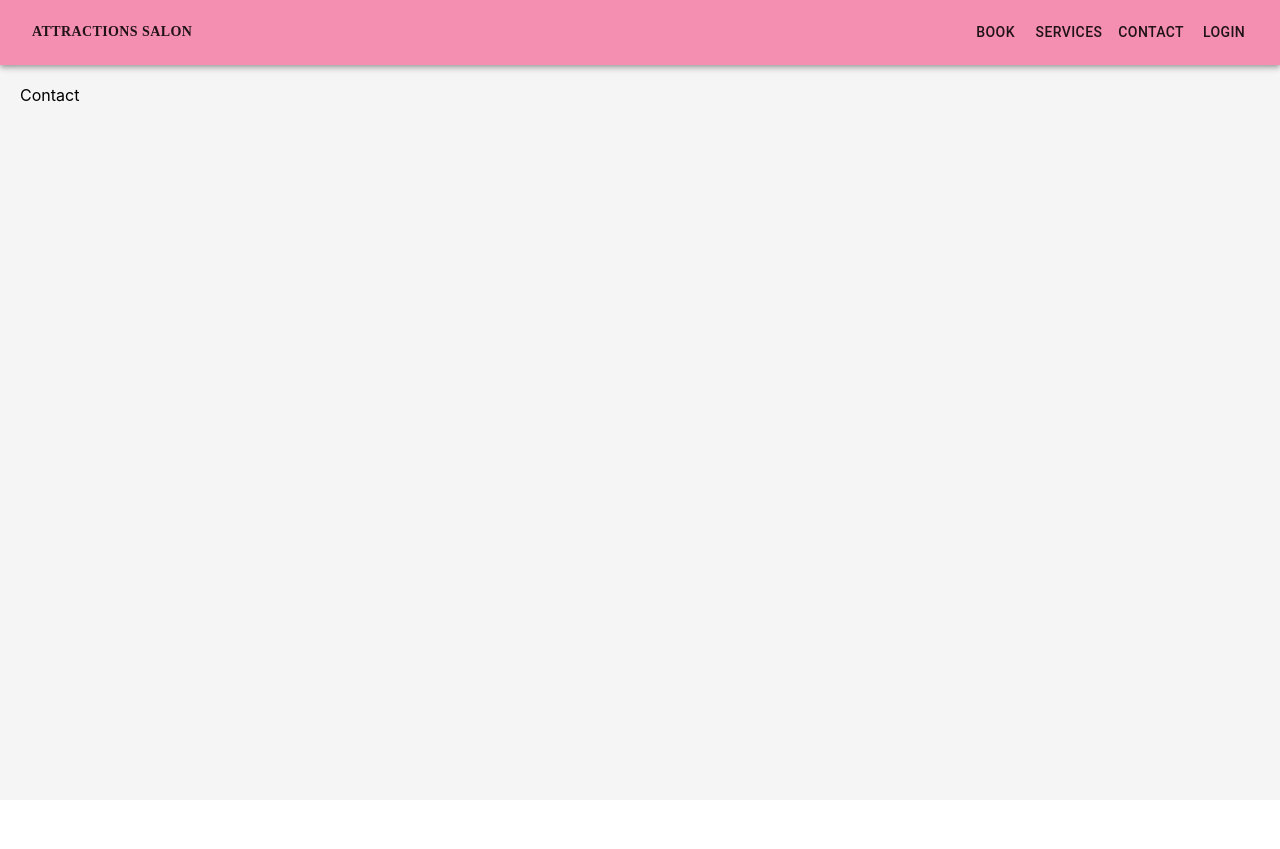
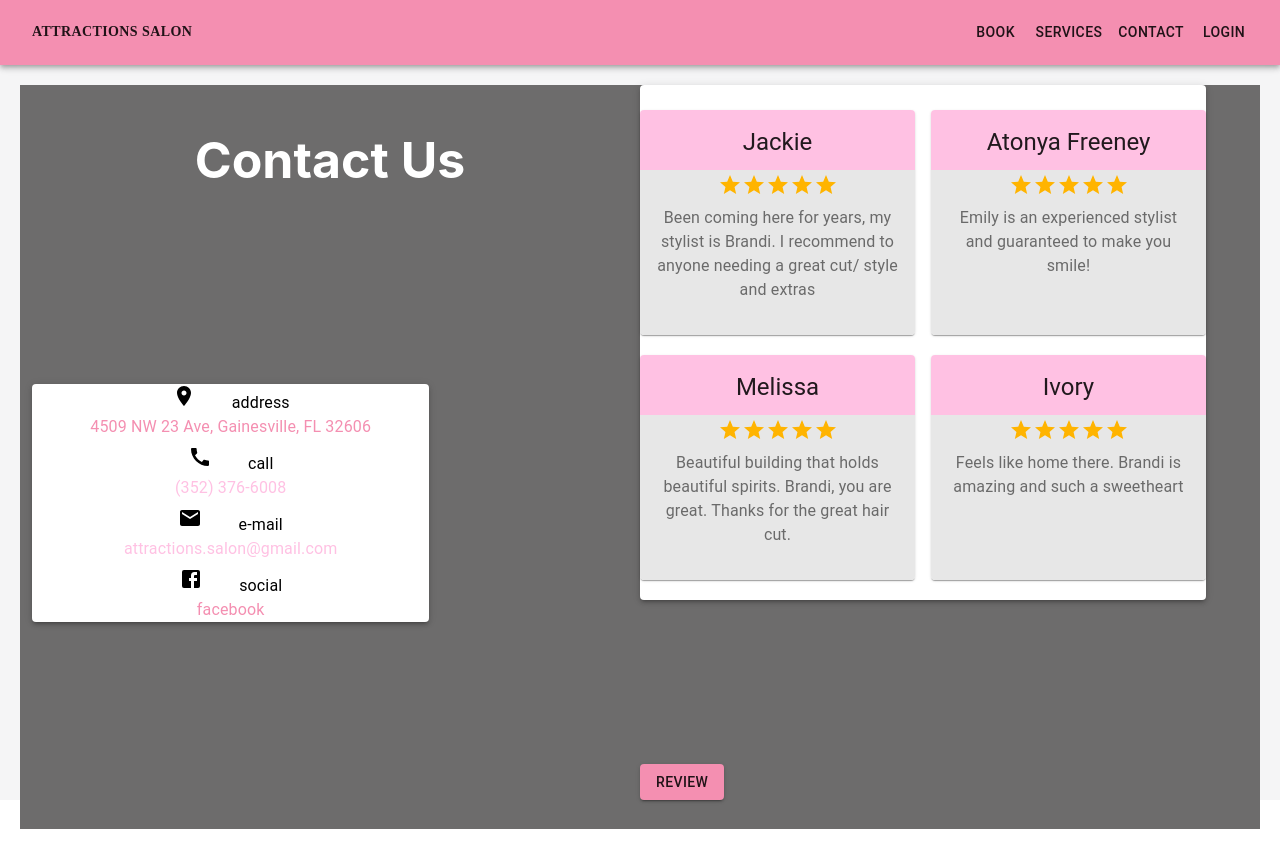
Before and after one commit to LaurenNewman1/Attractions-Salon-Web-App, a React (Create React App) app in the folder client/: page /contact in a window 1280 px wide. Before the commit the page ends 800 px from the top, so only its background shows below. Built offline with nearby package versions, Linux system fonts and the light colour scheme.

Commit message:
Finish Contact Page and Review Component

```diff
--- a/client/src/App.jsx
+++ b/client/src/App.jsx
@@ -17,7 +17,7 @@ const App = () => {
     palette: {
       primary: {
         main: '#f48fb1',
-        light: 'ffc1e3',
+        light: '#ffc1e3',
         dark: '#bf5f82',
       },
       secondary: {
--- /dev/null
+++ b/client/src/components/Review.jsx
@@ -0,0 +1,67 @@
+import React from 'react';
+import { makeStyles } from '@material-ui/core/styles';
+import {
+  Card, Typography, CardContent,
+} from '@material-ui/core';
+import {
+  Rating,
+} from '@material-ui/lab';
+import ReviewData from '../reviews.json';
+
+const useStyles = makeStyles({
+  root: {
+    maxWidth: 275,
+    marginBottom: 20,
+    minHeight: 225,
+    background: 'linear-gradient(180deg, #ffc1e3 26.82%, rgba(173, 126, 115, 0) 26.83%, #e7e7e7 26.83%)',
+  },
+  bullet: {
+    display: 'inline-block',
+    // margin: '0 2px',
+    transform: 'scale(0.8)',
+  },
+  title: {
+    fontSize: 14,
+  },
+  pos: {
+    // marginBottom: 12,
+    height: '100%',
+    marginTop: 5,
+  },
+});
+
+const Review = () => {
+  const classes = useStyles();
+  //   const bull = <span className={classes.bullet}>•</span>;
+  return (
+    <div style={{ columns: '2 auto', marginTop: 25 }}>
+      {/* style={{ display: 'flex', margin: '10px' }} */}
+      {/* <Grid container spacing={3}>
+        <Grid item xs={6}> */}
+      {ReviewData.map((reviewDetail) => (
+        <div>
+          <Card className={classes.root}>
+            <CardContent>
+              <Typography variant="h5" component="h2" style={{ paddingBottom: 15 }}>
+                {reviewDetail.name}
+              </Typography>
+              <Rating name="read-only" value="5" readOnly />
+              <Typography className={classes.pos} color="textSecondary">
+                {reviewDetail.content}
+              </Typography>
+              {/* <Typography variant="body2" component="p">
+                well meaning and kindly.
+                <br />
+              </Typography> */}
+            </CardContent>
+
+          </Card>
+        </div>
+      ))}
+      {/* </Grid> */}
+      {/* </Grid> */}
+    </div>
+  );
+};
+
+export default Review;
--- /dev/null
+++ b/client/src/css/ContactStyles.js
@@ -0,0 +1,30 @@
+import { makeStyles } from '@material-ui/core';
+
+const useStyles = makeStyles((theme) => ({
+  root: {
+    flexGrow: 1,
+  },
+  paper: {
+    margin: '0',
+    padding: theme.spacing(1.5),
+    textAlign: 'center',
+    color: theme.palette.text.secondary,
+    backgroundColor: '#6d6c6c',
+    height: '90vh',
+  },
+  black: {
+    backgroundColor: '#6d6c6c',
+  },
+  text: {
+    top: '20vh',
+    position: 'relative',
+    color: theme.palette.primary.light,
+  },
+  button: {
+    position: 'absolute',
+    bottom: 0,
+  },
+}));
+
+
+export default useStyles;
--- a/client/src/layouts/Book.jsx
+++ b/client/src/layouts/Book.jsx
@@ -1,12 +1,11 @@
 import React from 'react';
 import Page from '../components/Page';
 
-const Book = () => {
-  return (
-    <Page>
-      <div>Book</div>
-    </Page>
-  );
-};
+const Book = () => (
+  <Page>
+    <div>Book Us</div>
+  </Page>
+);
+
 
 export default Book;
--- a/client/src/layouts/Contact.jsx
+++ b/client/src/layouts/Contact.jsx
@@ -1,10 +1,115 @@
 import React from 'react';
+import {
+  Button, Grid, ListItemIcon, ListItemText, Typography, useTheme, Link, Paper,
+} from '@material-ui/core';
+import {
+  Place, Email, Call, Facebook,
+} from '@material-ui/icons';
 import Page from '../components/Page';
+import useStyles from '../css/ContactStyles';
+import Review from '../components/Review';
 
 const Contact = () => {
+  const classes = useStyles();
+  const theme = useTheme();
   return (
+
     <Page>
-      <div>Contact</div>
+      <div className={classes.paper}>
+
+        <Grid container spacing={3}>
+
+
+          <Grid item xs={6}>
+
+            <h1 style={{ color: 'white', fontSize: '50px' }}>Contact Us</h1>
+            <Grid
+              item
+              xs={8}
+              bgcolor="#302f2f"
+              mx={0.5}
+              // alignSelf="center"
+              top="100px"
+              className={classes.text}
+            >
+              <Paper elevation={3}>
+                <ListItemText
+                  align="center"
+                  top="100px"
+                  primary={(
+                    <Typography type="body2" style={{ color: 'black' }}>
+                      <ListItemIcon style={{ color: 'black' }}><Place /></ListItemIcon>
+                      {' '}
+                      address
+                    </Typography>
+)}
+                  secondary={(
+                    <Typography type="body2" style={{ color: theme.palette.primary.light }}>
+                      <Link href="https://www.google.com/search?hl=en&sxsrf=ALeKk00YyPQXV5fYZc-YmnA1LxwoYCfeNg:1583648417111&source=hp&ei=nY5kXrS-EKLM1QGnr5kI&q=attractions%20salon&oq=attractions+salon&gs_l=psy-ab.3..35i39l2j0l8.1510.3107..3214...1.0..0.137.1766.2j14......0....1..gws-wiz.......0i131j0i67j0i20i263j0i131i20i263.LCrgGsRGmXM&ved=2ahUKEwjGkeeKnoroAhW7kHIEHeCdDawQvS4wAnoECAsQOg&uact=5&npsic=0&rflfq=1&rlha=0&rllag=29073323,-81928629,80437&tbm=lcl&rldimm=1918519656102451080&lqi=ChFhdHRyYWN0aW9ucyBzYWxvblomChFhdHRyYWN0aW9ucyBzYWxvbiIRYXR0cmFjdGlvbnMgc2Fsb24&rldoc=1&tbs=lrf:!1m4!1u3!2m2!3m1!1e1!1m4!1u2!2m2!2m1!1e1!1m5!1u15!2m2!15m1!1shas_1wheelchair_1accessible_1entrance!4e2!2m1!1e2!2m1!1e3!3sIAE,lf:1,lf_ui:2&rlst=f#rlfi=hd:;si:1918519656102451080,l,ChFhdHRyYWN0aW9ucyBzYWxvblomChFhdHRyYWN0aW9ucyBzYWxvbiIRYXR0cmFjdGlvbnMgc2Fsb24;mv:[[30.457076299999997,-79.8708192],[27.441068599999998,-90.3248397]];tbs:lrf:!1m4!1u3!2m2!3m1!1e1!1m4!1u2!2m2!2m1!1e1!2m1!1e2!2m1!1e3!3sIAE,lf:1,lf_ui:2">
+                        4509 NW 23 Ave, Gainesville, FL 32606
+                      </Link>
+                    </Typography>
+)}
+                />
+                <ListItemText
+                  align="center"
+                // className={classes.paper}
+                  primary={(
+                    <Typography type="body2" style={{ color: 'black' }}>
+                      <ListItemIcon style={{ color: 'black' }}><Call /></ListItemIcon>
+                      {' '}
+                      call
+                    </Typography>
+)}
+                  secondary={<Typography type="body2" style={{ color: theme.palette.primary.light }}>(352) 376-6008</Typography>}
+                />
+                <ListItemText
+                // className={classes.paper}
+                  align="center"
+                  primary={(
+                    <Typography type="body2" style={{ color: 'black' }}>
+                      <ListItemIcon style={{ color: 'black' }}><Email /></ListItemIcon>
+                      {' '}
+                      e-mail
+                    </Typography>
+)}
+                  secondary={<Typography type="body2" style={{ color: theme.palette.primary.light }}>attractions.salon@gmail.com</Typography>}
+                />
+                <ListItemText
+                // className={classes.paper}
+                  align="center"
+                  primary={(
+                    <Typography type="body2" style={{ color: 'black' }}>
+                      <div>
+                        <ListItemIcon style={{ color: 'black' }}>
+                          <Facebook />
+                          {' '}
+
+                        </ListItemIcon>
+                        {' '}
+
+                        social
+                      </div>
+                      <Link href="https://www.facebook.com/pages/Attractions-Salon/746300208837896">
+                        facebook
+                      </Link>
+                    </Typography>
+)}
+                  secondary={<Typography type="body2" style={{ color: theme.palette.primary.light }} />}
+                />
+              </Paper>
+            </Grid>
+            {/* <Review /> */}
+          </Grid>
+          <Paper elevation={3}>
+            <Review />
+          </Paper>
+
+        </Grid>
+        <Button className={classes.button} variant="contained" color="primary" href="https://www.google.com/search?hl=en&sxsrf=ALeKk00YyPQXV5fYZc-YmnA1LxwoYCfeNg:1583648417111&source=hp&ei=nY5kXrS-EKLM1QGnr5kI&q=attractions%20salon&oq=attractions+salon&gs_l=psy-ab.3..35i39l2j0l8.1510.3107..3214...1.0..0.137.1766.2j14......0....1..gws-wiz.......0i131j0i67j0i20i263j0i131i20i263.LCrgGsRGmXM&ved=2ahUKEwjGkeeKnoroAhW7kHIEHeCdDawQvS4wAnoECAsQOg&uact=5&npsic=0&rflfq=1&rlha=0&rllag=29073323,-81928629,80437&tbm=lcl&rldimm=1918519656102451080&lqi=ChFhdHRyYWN0aW9ucyBzYWxvblomChFhdHRyYWN0aW9ucyBzYWxvbiIRYXR0cmFjdGlvbnMgc2Fsb24&rldoc=1&tbs=lrf:!1m4!1u3!2m2!3m1!1e1!1m4!1u2!2m2!2m1!1e1!1m5!1u15!2m2!15m1!1shas_1wheelchair_1accessible_1entrance!4e2!2m1!1e2!2m1!1e3!3sIAE,lf:1,lf_ui:2&rlst=f#rlfi=hd:;si:1918519656102451080,l,ChFhdHRyYWN0aW9ucyBzYWxvblomChFhdHRyYWN0aW9ucyBzYWxvbiIRYXR0cmFjdGlvbnMgc2Fsb24;mv:[[30.457076299999997,-79.8708192],[27.441068599999998,-90.3248397]];tbs:lrf:!1m4!1u3!2m2!3m1!1e1!1m4!1u2!2m2!2m1!1e1!2m1!1e2!2m1!1e3!3sIAE,lf:1,lf_ui:2">
+          Review
+        </Button>
+      </div>
     </Page>
   );
 };
--- a/client/src/layouts/Home.jsx
+++ b/client/src/layouts/Home.jsx
@@ -2,12 +2,11 @@ import React from 'react';
 import Page from '../components/Page';
 import '../css/App.css';
 
-const Home = () => {
-  return (
-    <Page>
-      <div>Home</div>
-    </Page>
-  );
-};
+const Home = () => (
+  <Page>
+    <div>Home</div>
+  </Page>
+);
+
 
 export default Home;
--- a/client/src/layouts/Login.jsx
+++ b/client/src/layouts/Login.jsx
@@ -1,12 +1,10 @@
 import React from 'react';
 import Page from '../components/Page';
 
-const Login = () => {
-  return (
-    <Page>
-      <div>Login</div>
-    </Page>
-  );
-};
+const Login = () => (
+  <Page>
+    <div>Login</div>
+  </Page>
+);
 
 export default Login;
--- a/client/src/layouts/Services.jsx
+++ b/client/src/layouts/Services.jsx
@@ -1,12 +1,10 @@
 import React from 'react';
 import Page from '../components/Page';
 
-const Services = () => {
-  return (
-    <Page>
-      <div>Services</div>
-    </Page>
-  );
-};
+const Services = () => (
+  <Page>
+    <div>Services</div>
+  </Page>
+);
 
 export default Services;
--- /dev/null
+++ b/client/src/reviews.json
@@ -0,0 +1,22 @@
+[
+    {
+        "id": 1,
+        "name": "Jackie" ,
+        "content": "Been coming here for years, my stylist is Brandi. I recommend to anyone needing a great cut/ style and extras"
+    },
+    {
+        "id": 2,
+        "name": "Melissa",
+        "content": "Beautiful building that holds beautiful spirits. Brandi, you are great. Thanks for the great hair cut."
+    },
+    {
+        "id": 3,
+        "name": "Atonya Freeney",
+        "content": "Emily is an experienced stylist and guaranteed to make you smile!"
+    },
+    {
+        "id": 4,
+        "name": "Ivory",
+        "content": "Feels like home there. Brandi is amazing and such a sweetheart"
+    }
+]
--- a/package.json
+++ b/package.json
@@ -8,6 +8,7 @@
     "@babel/preset-env": "^7.8.4",
     "@material-ui/core": "^4.9.3",
     "@material-ui/icons": "^4.9.1",
+    "@material-ui/lab": "^4.0.0-alpha.45",
     "@svgr/webpack": "4.3.3",
     "@testing-library/jest-dom": "^4.2.4",
     "@testing-library/react": "^9.3.2",
```
Also changed, not shown: 2 other files (tests, documents, lock files or other folders).
